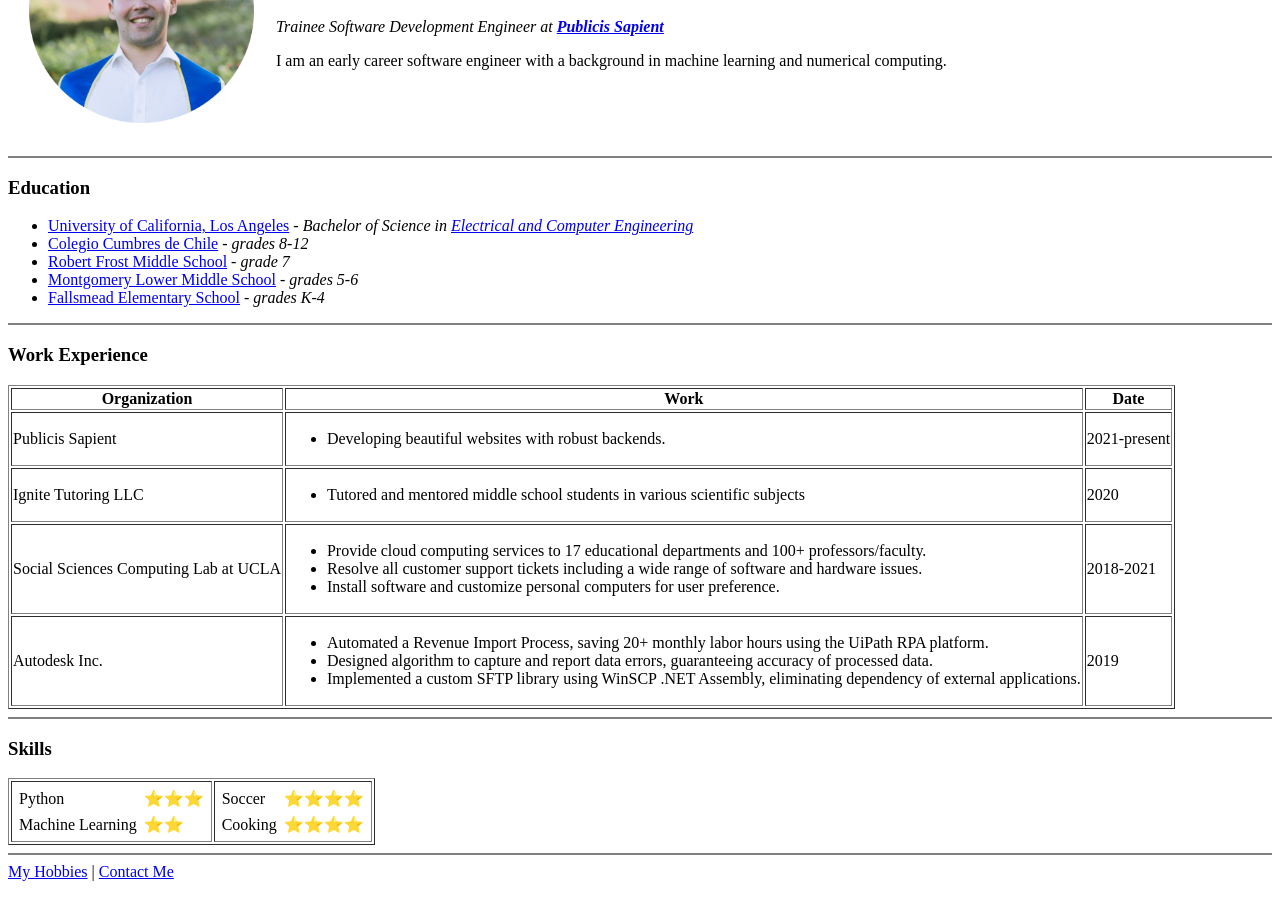
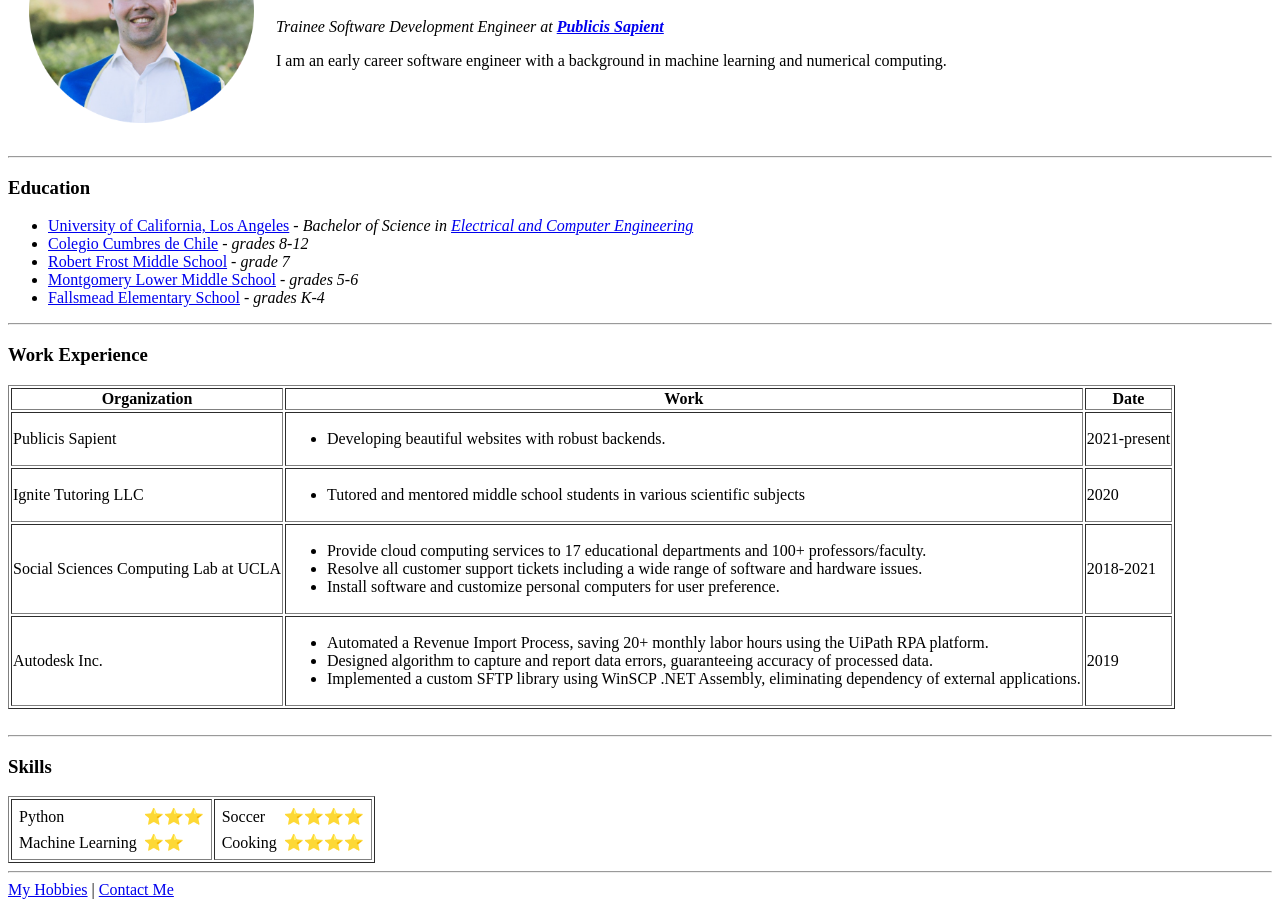
Before and after one commit to crisrod34/personalSite, a plain HTML site: page index.html in a window 1280 px wide. Shown: the part 131-1038 px from the top of the page. Drawn offline with Linux system fonts and the light colour scheme.

Commit message:
Some more content edits

```diff
--- a/index.html
+++ b/index.html
@@ -4,12 +4,13 @@
 <head>
   <meta charset="utf-8">
   <title>⚛Cristian's Personal Site</title>
+  <link rel="stylesheet" href="css\styles.css">
 </head>
 
 <body>
   <table cellspacing="20">
     <tr>
-      <td><img src="images\grad_circle.png" alt="Cristian Rodriguez profile picture" height="225" width="225"></td>
+      <td><img class="profpic" src="images\grad_circle.png" alt="Cristian Rodriguez profile picture" height="225" width="225"></td>
       <td>
         <h1>Cristian Humberto Rodriguez</h1>
         <p><em>Trainee Software Development Engineer at <strong><a href="https://www.publicissapient.com/">Publicis Sapient</a></strong></em></p>
@@ -17,7 +18,7 @@
       </td>
     </tr>
   </table>
-  <hr size="2" noshade>
+  <hr>
   <h3><strong>Education</strong></h3>
   <ul>
     <li><a href="https://www.ucla.edu/" target="_blank">University of California, Los Angeles</a> - <i>Bachelor of Science in <a href="https://www.ee.ucla.edu/">Electrical and Computer Engineering</a></i></li>
@@ -26,7 +27,7 @@
     <li><a href="https://www.mtsd.k12.nj.us/domain/700" target="_blank">Montgomery Lower Middle School</a> - <i>grades 5-6</i></li>
     <li><a href="https://www2.montgomeryschoolsmd.org/schools/fallsmeades/" target="_blank">Fallsmead Elementary School</a> - <i>grades K-4</i></li>
   </ul>
-  <hr size="2" noshade>
+  <hr>
   <h3><strong>Work Experience</strong></h3>
   <table border="1">
     <thead>
@@ -79,7 +80,8 @@
       </tr>
     </tbody>
   </table>
-  <hr size="2" noshade>
+  <br>
+  <hr>
   <h3><strong>Skills</strong></h3>
   <table border="1">
     <tr>
@@ -109,7 +111,7 @@
       </td>
     </tr>
   </table>
-  <hr size="2" noshade />
+  <hr>
   <a href="hobbies.html" target="_blank">My Hobbies</a> |
   <a href="contact.html" target="_blank">Contact Me</a>
 </body>
```
Also changed, not shown: contact.html (+4 -0 lines), hobbies.html (+1 -0 lines).
